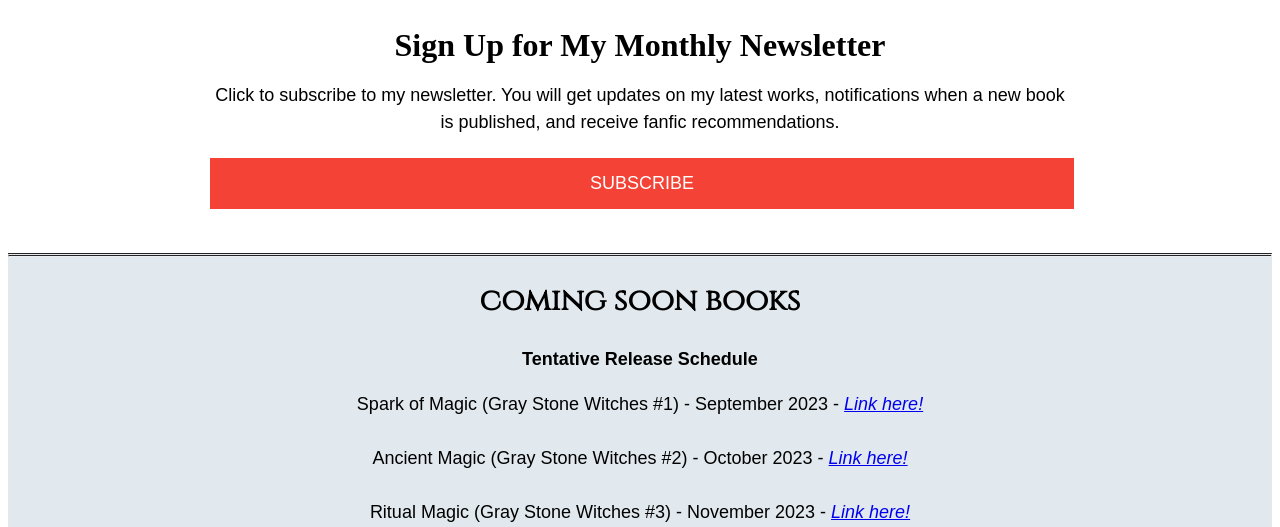
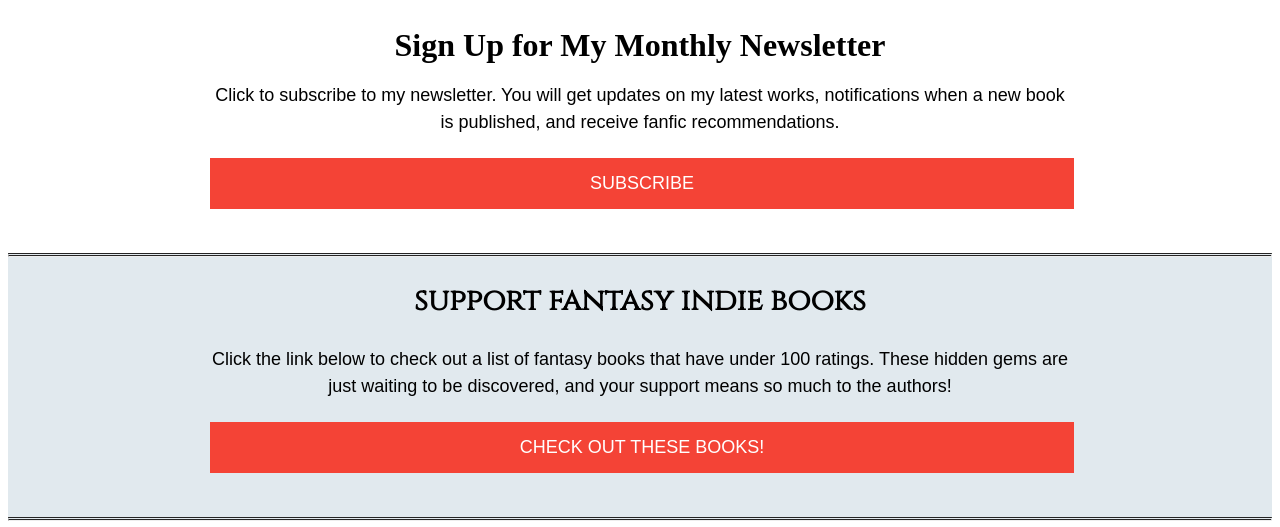
Before and after one commit to haileywriter/haileygonzales, a plain HTML site: page newsletter.html in a window 1280 px wide. Shown: the part 271-798 px from the top of the page. Drawn offline with Linux system fonts and the light colour scheme; a web font is replaced by a local one.

Commit message:
Add files via upload

```diff
--- a/newsletter.html
+++ b/newsletter.html
@@ -57,6 +57,7 @@
   </a>
 </div>
 
+
 <!-- Newsletter -->
 <div class="row carr news-text">
   <h2 class="book-header">Sign Up for My Monthly Newsletter</h2>
@@ -70,6 +71,25 @@
       <button class="subscribe">SUBSCRIBE</button>
   </a>
 </div>
+
+
+<!-- Fantasy Book Feature -->
+<div class="color">
+  <hr>
+<div class="row carr news-text">
+  <h2 class="smaller-header">support fantasy indie books</h2>
+  <p class="title">
+      Click the link below to check out a list of fantasy books that have
+      under 100 ratings. These hidden gems are just waiting
+      to be discovered, and your support means so much to the authors!
+  </p>
+  <a href="./featured-fantasy-books">
+      <button class="subscribe">CHECK OUT THESE BOOKS!</button>
+  </a>
+</div>
+<hr>
+</div>
+
 
 <!-- Coming Soon Books -->
 <div class="color">
```
Also changed, not shown: about.html (+16 -0 lines), blog.html (+16 -0 lines), contact.html (+16 -0 lines).
